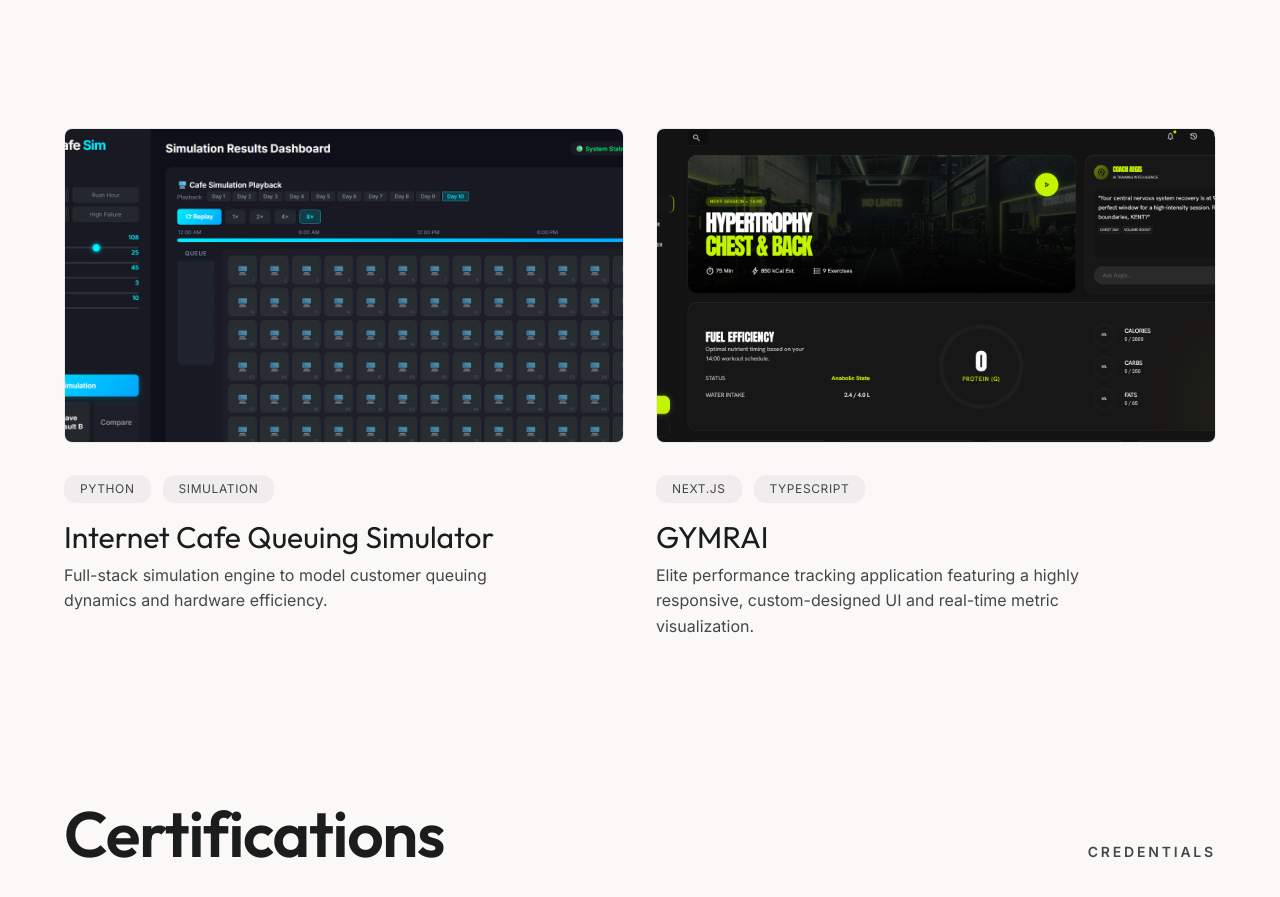
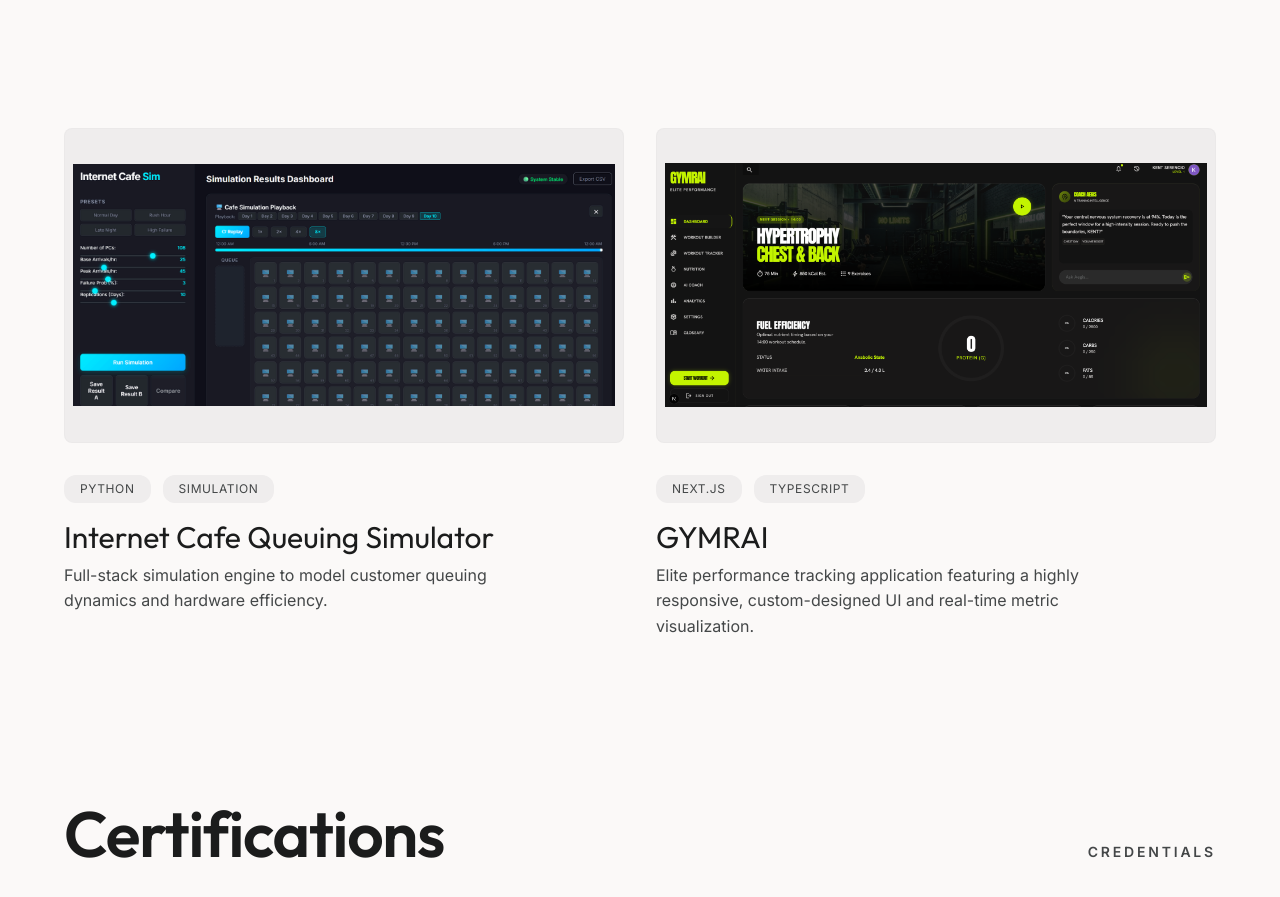
Before and after one commit to dafuqer-kentaro/Portfolio, a Next.js app: page / in a window 1280 px wide. Shown: the part 2280-3177 px from the top of the page. Built offline with nearby package versions, Linux system fonts and the light colour scheme.

Commit message:
fix: use object-contain for screenshots to prevent all cropping

```diff
--- a/src/app/page.tsx
+++ b/src/app/page.tsx
@@ -108,7 +108,7 @@
             {/* Project 2: Queuing Simulator */}
             <div className="project-card group cursor-pointer col-span-12 lg:col-span-6">
               <div className="overflow-hidden rounded-xl bg-surface-container aspect-video relative mb-8 border border-outline-variant/10">
-                 <Image src="/projects/cafe.png" alt="Queuing Simulator" fill className="object-cover object-top scale-100 group-hover:scale-105 transition-transform duration-700 ease-out" />
+                 <Image src="/projects/cafe.png" alt="Queuing Simulator" fill className="object-contain object-center scale-100 group-hover:scale-105 transition-transform duration-700 ease-out p-2" />
               </div>
               <div className="mt-8">
                 <div className="flex gap-3 mb-4">
@@ -125,7 +125,7 @@
             {/* Project 3: GYMRAI */}
             <div className="project-card group cursor-pointer col-span-12 lg:col-span-6">
               <div className="overflow-hidden rounded-xl bg-surface-container aspect-video relative mb-8 border border-outline-variant/10">
-                 <Image src="/projects/gymrai.png" alt="GYMRAI" fill className="object-cover object-top scale-100 group-hover:scale-105 transition-transform duration-700 ease-out" />
+                 <Image src="/projects/gymrai.png" alt="GYMRAI" fill className="object-contain object-center scale-100 group-hover:scale-105 transition-transform duration-700 ease-out p-2" />
               </div>
               <div className="mt-8">
                 <div className="flex gap-3 mb-4">
```
